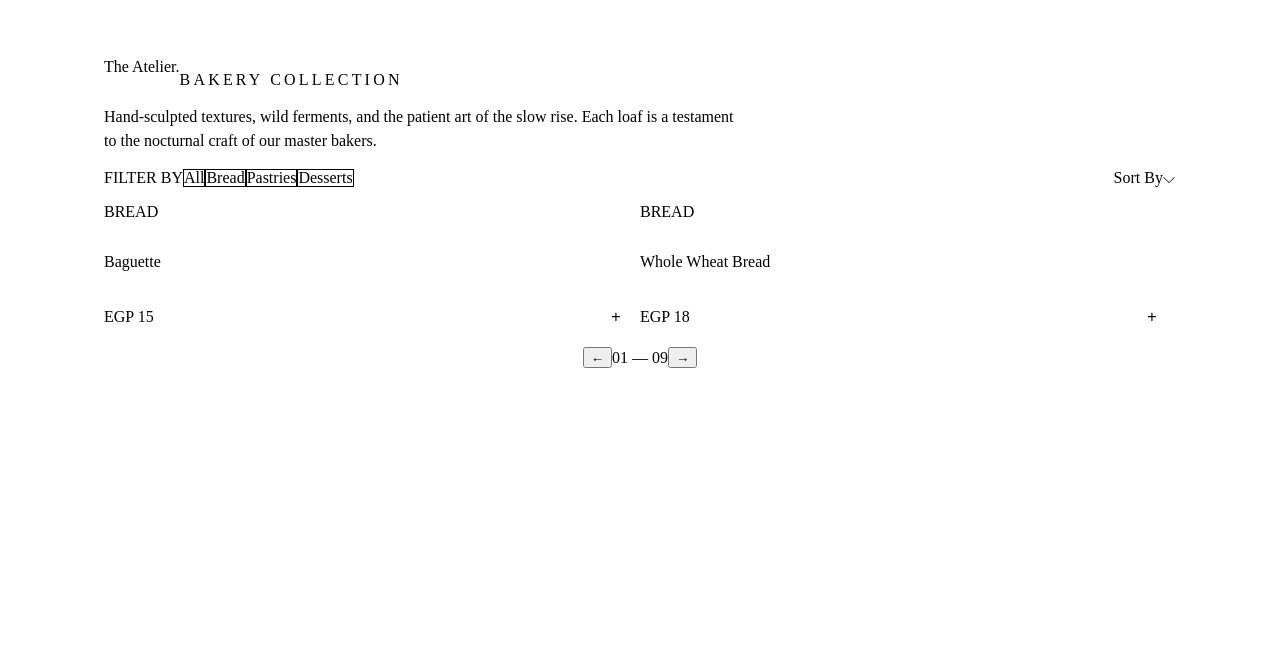
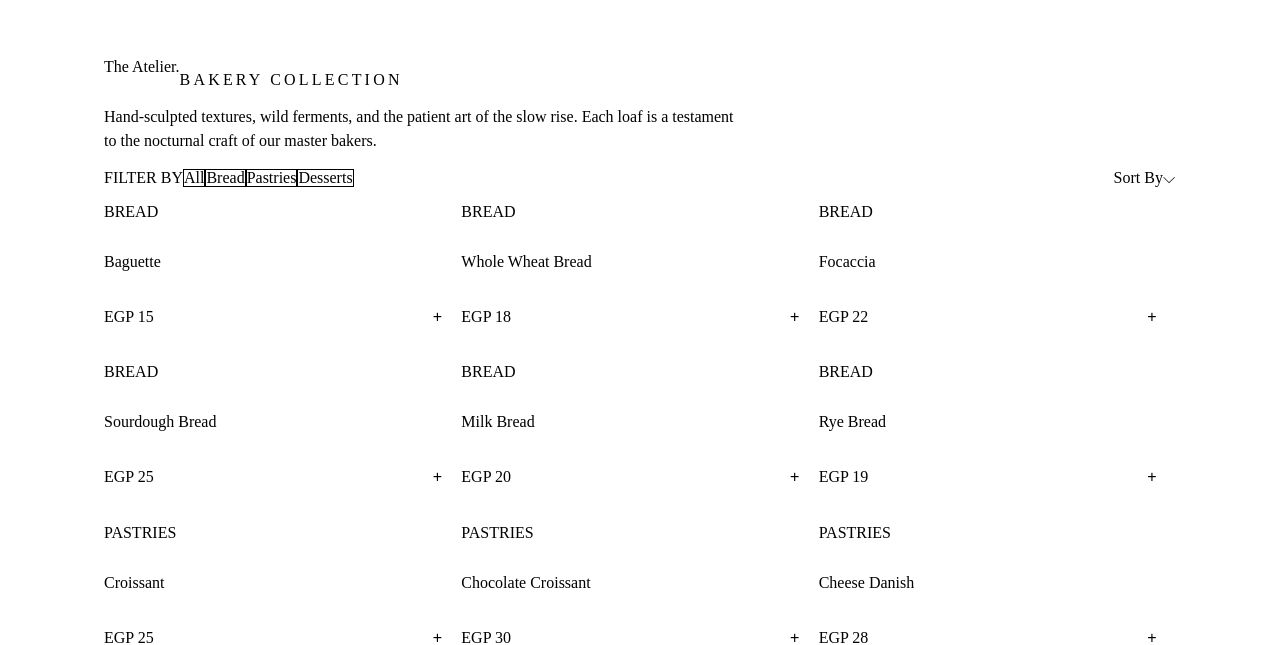
Before and after one commit to bstawy/MeraMade, a Next.js app: page /bakery/BakeryPage in a window 1280 px wide. Shown: the part 162-807 px from the top of the page. Built offline with nearby package versions, Linux system fonts and the light colour scheme.

Commit message:
Replace carousel with static product grid
Remove carousel logic including chunking, state, touch/swipe handlers,
pagination controls, and related CSS. Render ProductCard components
directly and compute item index inline.

```diff
--- a/src/pages/bakery/products/Products.module.css
+++ b/src/pages/bakery/products/Products.module.css
@@ -88,28 +88,3 @@
   opacity: 0.1;
   font-style: italic;
 }
-
-.carousel {
-  overflow: hidden;
-  width: 100%;
-}
-
-.track {
-  display: flex;
-  transition: transform 0.5s ease;
-}
-
-.slide {
-  min-width: 100%;
-  display: grid;
-  grid-template-columns: repeat(2, 1fr);
-  gap: var(--space-48);
-}
-
-.controls {
-  display: flex;
-  justify-content: center;
-  align-items: center;
-  gap: var(--space-24);
-  margin-top: var(--space-32);
-}
--- a/src/pages/bakery/products/Products.tsx
+++ b/src/pages/bakery/products/Products.tsx
@@ -1,17 +1,9 @@
-"use client";
-import { useState } from "react";
 import ProductCard from "./ProductCard";
+
 import styles from "./Products.module.css";
+
 import { Product } from "@/types/product";
 import { Category } from "@/types/category";
-
-const chunkProducts = (products: Product[], size: number) => {
-  const chunks = [];
-  for (let i = 0; i < products.length; i += size) {
-    chunks.push(products.slice(i, i + size));
-  }
-  return chunks;
-};
 
 interface ProductsProps {
   products: Product[];
@@ -20,75 +12,20 @@ interface ProductsProps {
 }
 
 const Products = ({ products, categoryMap, locale = "en" }: ProductsProps) => {
-  const slides = chunkProducts(products, 2);
-  const [current, setCurrent] = useState(0);
-
-  const next = () => setCurrent((prev) => (prev + 1) % slides.length);
-  const prev = () =>
-    setCurrent((prev) => (prev - 1 + slides.length) % slides.length);
-
-  // 👇 Swipe state
-  const [touchStart, setTouchStart] = useState(null);
-  const [touchEnd, setTouchEnd] = useState(null);
-
-  const minSwipeDistance = 50;
-
-  const onTouchStart = (e) => {
-    setTouchEnd(null);
-    setTouchStart(e.targetTouches[0].clientX);
-  };
-
-  const onTouchMove = (e) => {
-    setTouchEnd(e.targetTouches[0].clientX);
-  };
-
-  const onTouchEnd = () => {
-    if (!touchStart || !touchEnd) return;
-
-    const distance = touchStart - touchEnd;
-
-    if (distance > minSwipeDistance) next();
-    else if (distance < -minSwipeDistance) prev();
-  };
-
   return (
     <section>
-      <div
-        className={styles.carousel}
-        onTouchStart={onTouchStart}
-        onTouchMove={onTouchMove}
-        onTouchEnd={onTouchEnd}
-      >
-        <div
-          className={styles.track}
-          style={{ transform: `translateX(-${current * 100}%)` }}
-        >
-          {slides.map((group, i) => (
-            <div className={styles.slide} key={i}>
-              {group.map((product, index) => (
+      <div className={styles.products}>
+        {products.map((product) => (
           <ProductCard
             key={product.id}
             product={product}
             category={categoryMap[product.categoryId]}
-                  index={i * 2 + index + 1}
+            index={products.indexOf(product) + 1}
             locale={locale}
           />
         ))}
       </div>
-          ))}
-        </div>
-      </div>
-
-      <div className={styles.controls}>
-        <button onClick={prev}>←</button>
-        <span>
-          {String(current + 1).padStart(2, "0")} —{" "}
-          {String(slides.length).padStart(2, "0")}
-        </span>
-        <button onClick={next}>→</button>
-      </div>
     </section>
   );
 };
-
 export default Products;
```
Lines whose indentation alone changed are shown as unchanged.
